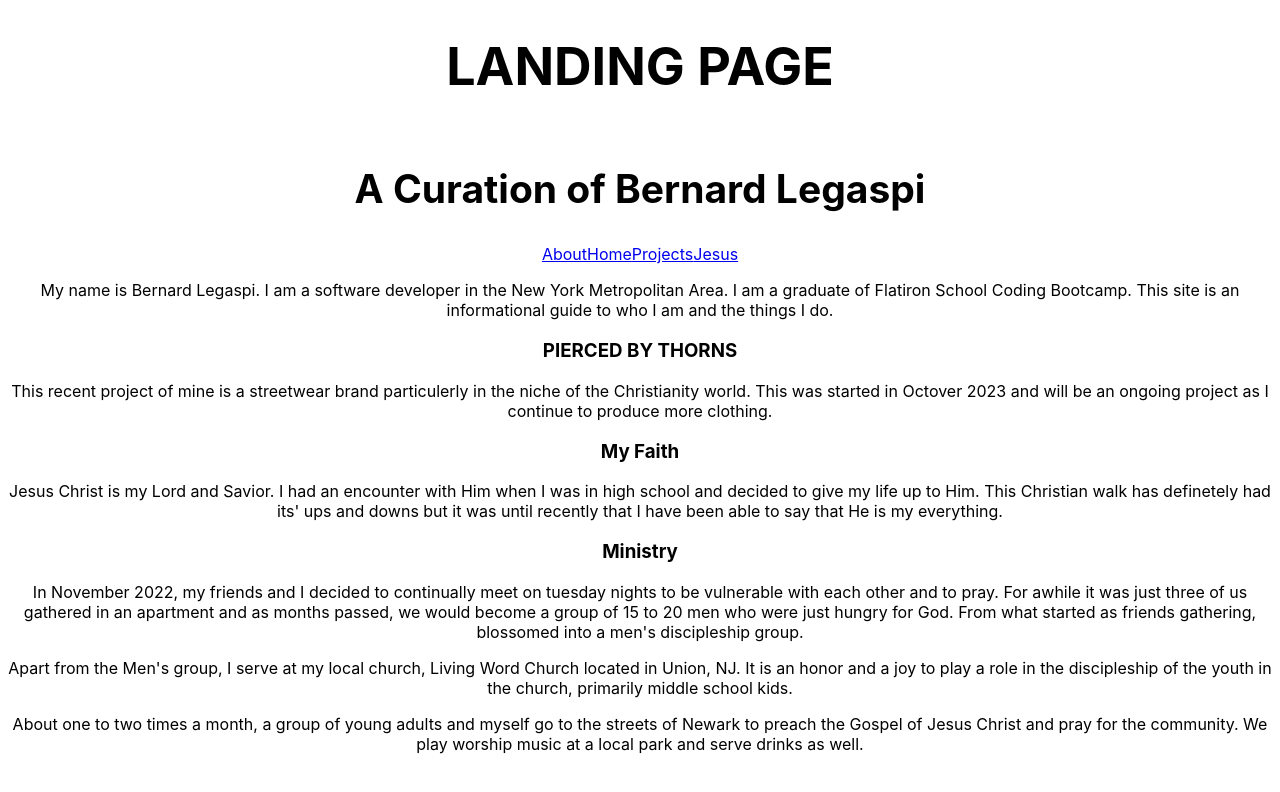
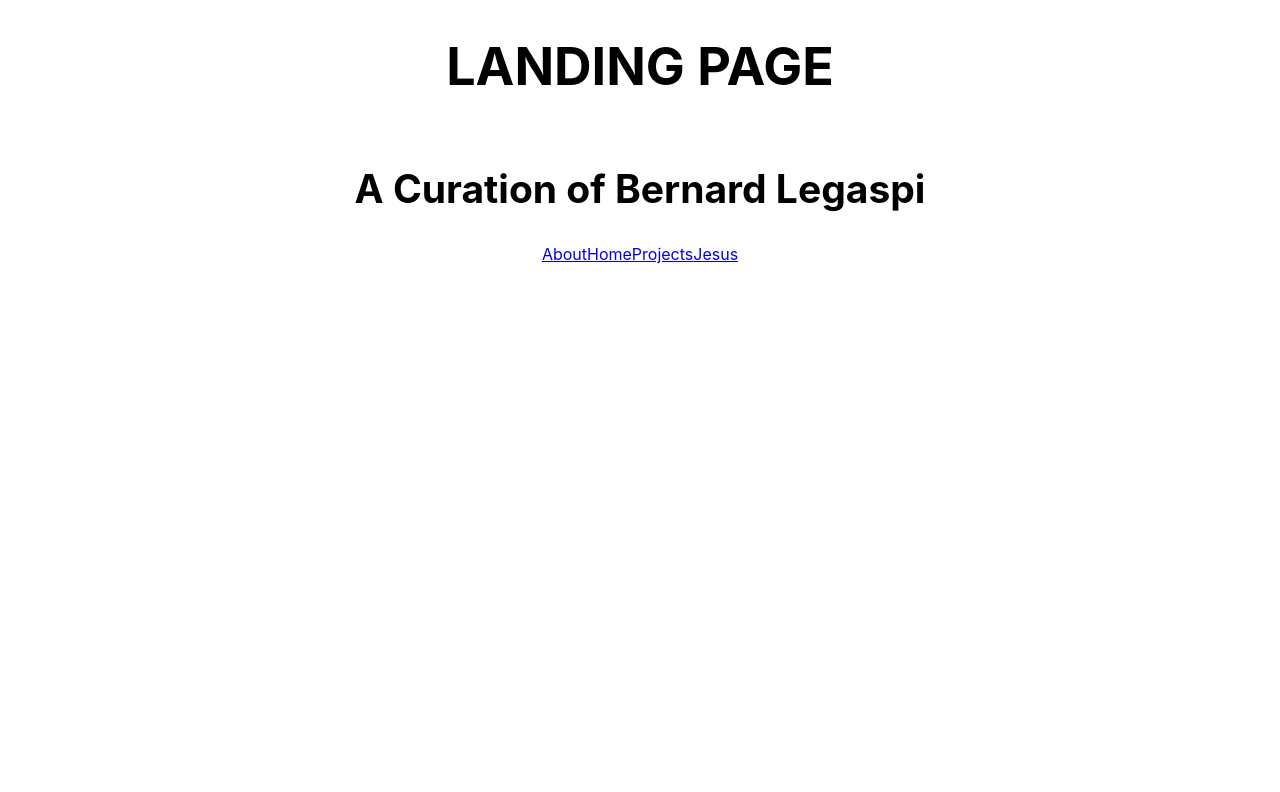
Before and after one commit to slownard/createdbybernard, a React (Create React App) app: page / in a window 1280 px wide. Shown: the top 792 px of the page. Built offline with nearby package versions, Linux system fonts and the light colour scheme; data requests are answered from the project's data file.

Commit message:
created routes in app

```diff
--- a/src/components/App.js
+++ b/src/components/App.js
@@ -5,6 +5,8 @@ import Home from "./Home";
 import Projects from "./Projects";
 import Jesus from "./Jesus";
 import React, { useEffect, useState } from "react";
+
+import { Route, Routes } from "react-router-dom";
 
 
 function App() {
@@ -28,12 +30,20 @@ function App() {
             <Header />
             <Navbar />
 
-            {/*  */}
 
-            <About />
-            <Home />
-            <Projects />
-            <Jesus />
+            <Routes>
+
+                <Route path="/about" element={<About />} />
+                <Route path="/home" element={<Home />} />
+                <Route path="/projects" element={<Projects />} />
+                <Route path="/jesus" element={<Jesus />} />
+
+            </Routes>
+
+
+            {/* <Route path="/skatespots" element={
+                <SkatespotContainer skatespots={skatespots} />} /> */}
+
 
         </div>
     );
```
